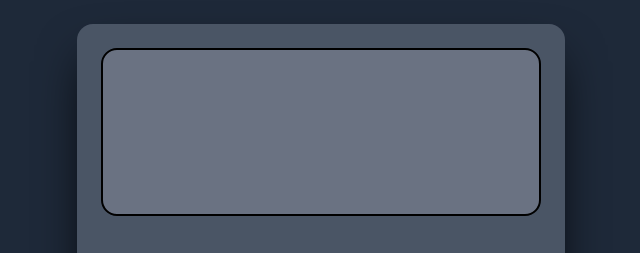
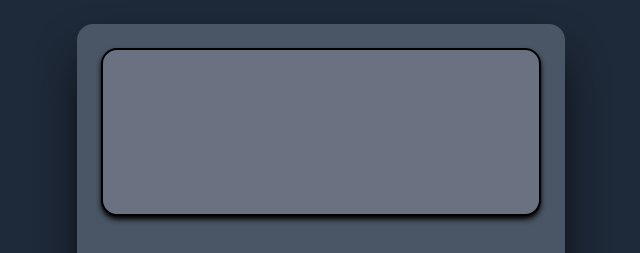
Before and after one commit to Shaedow2000/WebCalc, a website built with Vite: page index.html in a window 1280 px wide. Shown: the top 253 px of the page, without its empty margins (319-959 px from the left). Built offline with nearby package versions, Linux system fonts and the light colour scheme.

Commit message:
Add shadow to screen.

```diff
--- a/index.html
+++ b/index.html
@@ -9,7 +9,7 @@
     </head>
     <body class="flex justify-center items-center w-screen h-screen bg-gray-400 dark:bg-gray-800">
         <main class="w-screen h-screen md:w-fit md:h-fit md:rounded-2xl bg-gray-500 dark:bg-gray-600 p-6 shadow-2xl shadow-black">
-            <section id="screen" class="w-full h-52 md:h-42 bg-gray-400 dark:bg-gray-500 rounded-2xl border-2 border-black p-4">
+            <section id="screen" class="w-full h-52 md:h-42 bg-gray-400 dark:bg-gray-500 rounded-2xl border-2 border-black p-4 shadow-md shadow-black">
                 <div id="operation-div" class="w-full h-2/3 flex items-center">
                     <h3 id="operation" class="text-3xl font-semibold text-black"></h3>
                 </div>
```
